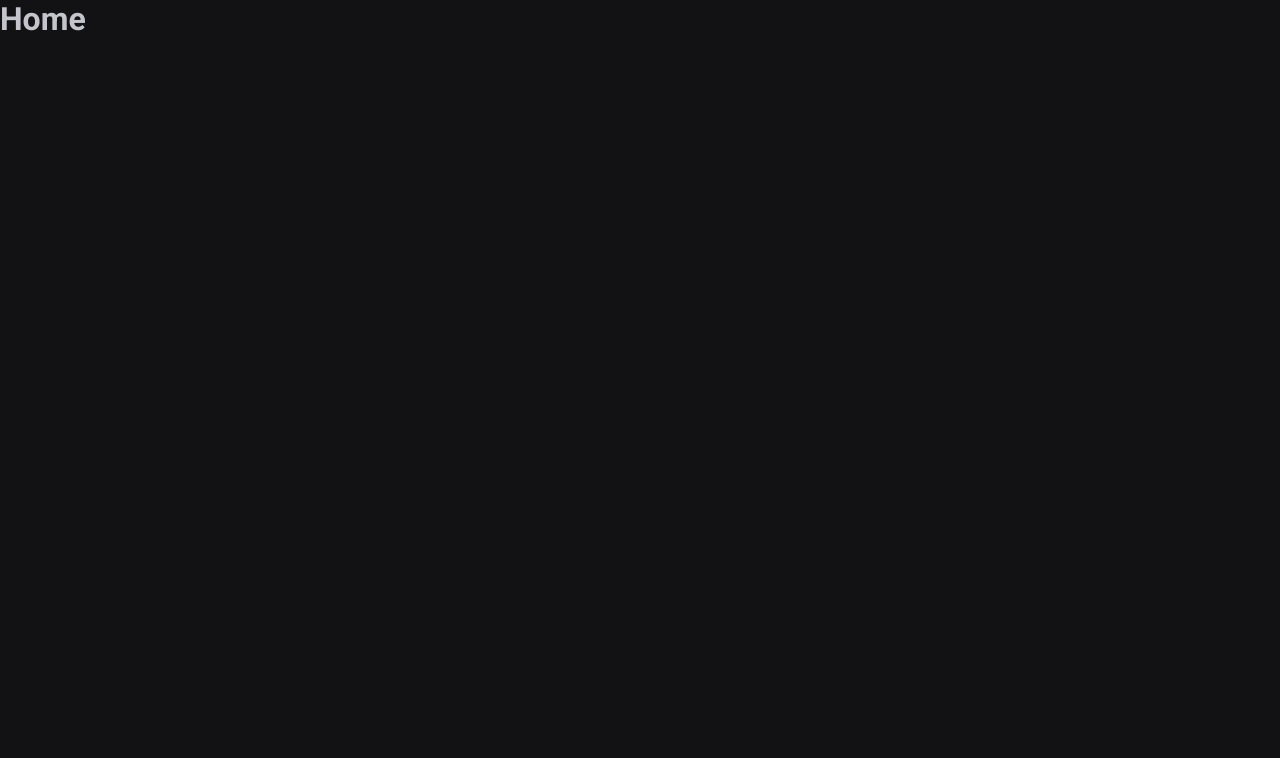
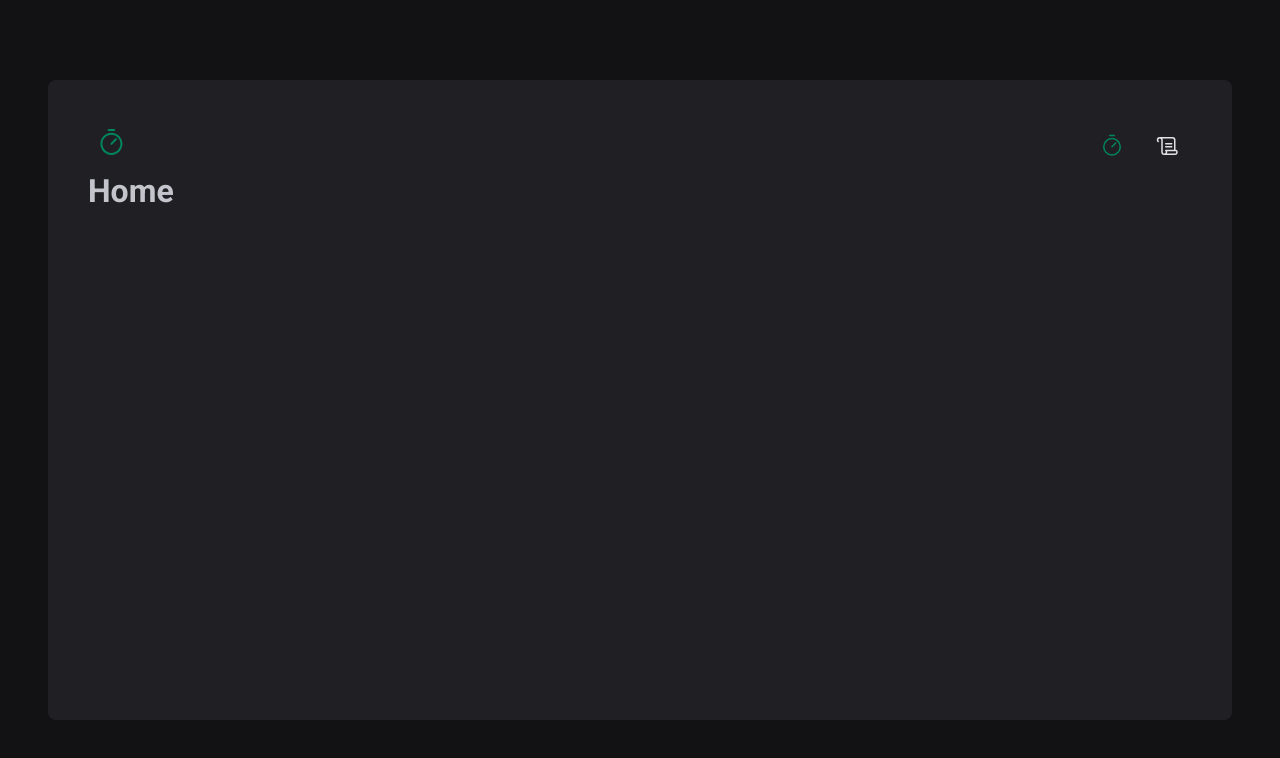
Before and after one commit to anaclaraaraujo/deepfocus, a React (Vite) app: page / in a window 1280 px wide. Shown: the top 758 px of the page. Built offline with nearby package versions, Linux system fonts and the light colour scheme.

Commit message:
feat: add DefaultLayout with Header for common layout structure

```diff
--- a/package.json
+++ b/package.json
@@ -10,6 +10,7 @@
     "preview": "vite preview"
   },
   "dependencies": {
+    "@phosphor-icons/react": "^2.1.7",
     "react": "^18.3.1",
     "react-dom": "^18.3.1",
     "react-router-dom": "^6.28.0",
--- /dev/null
+++ b/src/components/Header/index.tsx
@@ -0,0 +1,25 @@
+import { Scroll, Timer } from '@phosphor-icons/react'
+import logo from '../../assets/logo.svg'
+import { NavLink } from 'react-router-dom'
+import { HeaderContainer } from './styles'
+
+export function Header() {
+  return (
+    <HeaderContainer>
+      <span>
+        <img src={logo} alt="" />
+      </span>
+
+      <nav>
+        <NavLink to="/" title="Timer">
+          <Timer size={24} />
+        </NavLink>
+
+        <NavLink to="/history" title="Histórico">
+          <Scroll size={24} />
+        </NavLink>
+      </nav>
+
+    </HeaderContainer>
+  )
+}
--- /dev/null
+++ b/src/components/Header/styles.ts
@@ -0,0 +1,31 @@
+import styled from 'styled-components';
+
+export const HeaderContainer = styled.header`
+  display: flex;
+  align-items: center;
+  justify-content: space-between;
+
+  nav {
+    display: flex;
+    gap: 8px;
+
+    a {
+      width: 4.8rem;
+      height: 4.8rem;
+      display: flex;
+      justify-content: center;
+      align-items: center;
+      color: ${(props) => props.theme['gray-100']};
+      border-top: 3px solid transparent;
+      border-bottom: 3px solid transparent;
+
+      &:hover {
+        border-bottom: 3px solid ${(props) => props.theme['green-500']};
+      }
+
+      &.active {
+        color: ${(props) => props.theme['green-500']};
+      }
+    }
+  }
+`
--- /dev/null
+++ b/src/layouts/DefaultLayout/index.tsx
@@ -0,0 +1,12 @@
+import { Outlet } from 'react-router-dom';
+import { Header } from '../../components/Header';
+import { LayoutContainer } from './styles';
+
+export function DefaultLayout() {
+  return (
+    <LayoutContainer>
+      <Header />
+      <Outlet />
+    </LayoutContainer>
+  )
+}
--- /dev/null
+++ b/src/layouts/DefaultLayout/styles.ts
@@ -0,0 +1,15 @@
+import styled from 'styled-components'
+
+export const LayoutContainer = styled.div`
+  max-width: 118.4rem;
+  height: calc(100vh - 16rem);
+
+  margin: 8rem auto;
+  padding: 4rem;
+
+  background: ${(props) => props.theme['gray-800']};
+  border-radius: 8px;
+
+  display: flex;
+  flex-direction: column;
+`;
--- a/src/routes/Router.tsx
+++ b/src/routes/Router.tsx
@@ -1,12 +1,15 @@
 import { Routes, Route } from "react-router-dom";
 import { Home } from "../pages/Home";
 import { History } from "../pages/History";
+import { DefaultLayout } from "../layouts/DefaultLayout";
 
 export function Router() {
   return (
     <Routes>
-      <Route path="/" element={<Home />} />
-      <Route path="/history" element={<History />} />
+      <Route path="/" element={<DefaultLayout />}>
+        <Route path="/" element={<Home />} />
+        <Route path="/history" element={<History />} />
+      </Route>
     </Routes>
   )
 }
```
Also changed, not shown: src/assets/logo.svg (added), 1 other file (tests, documents, lock files or other folders).
